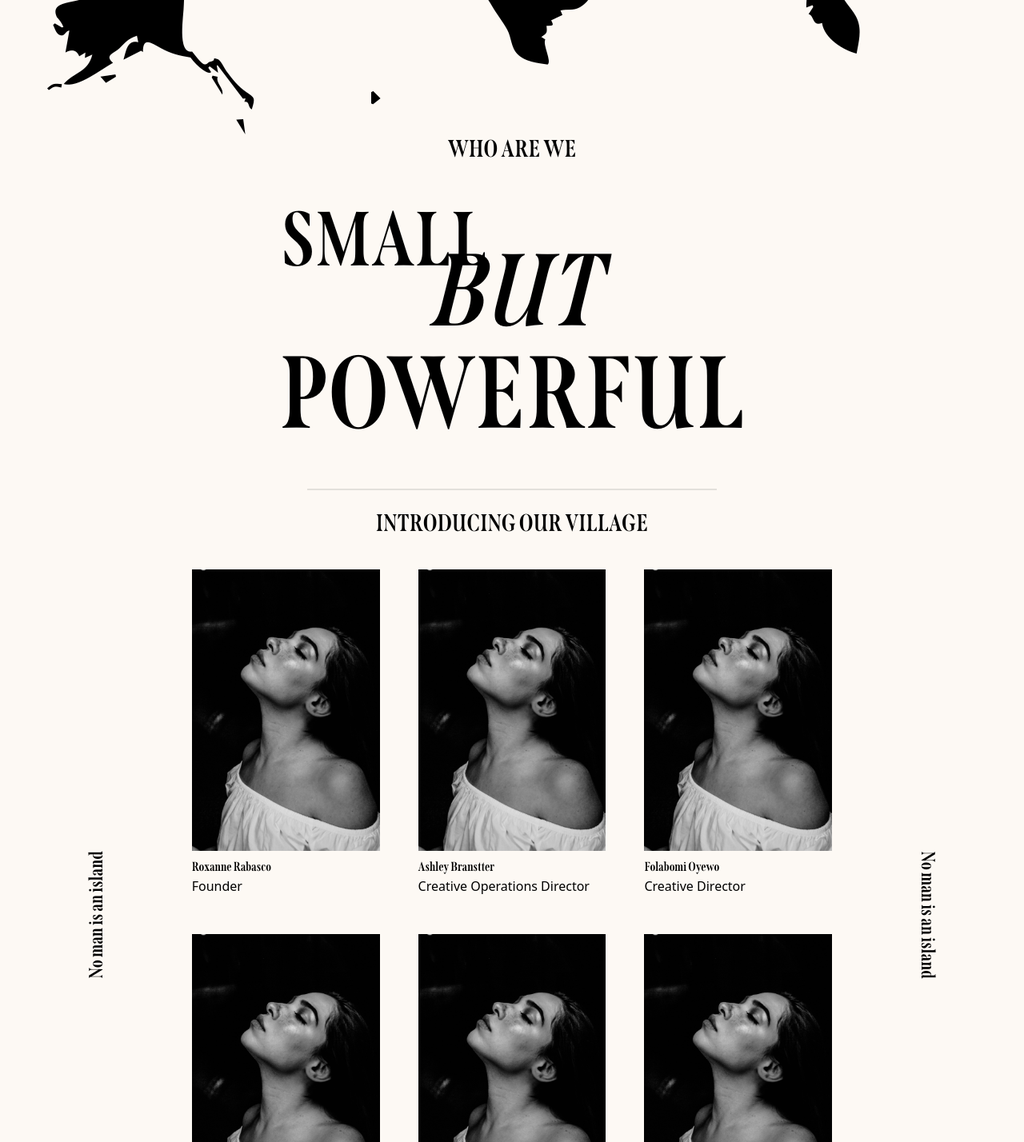
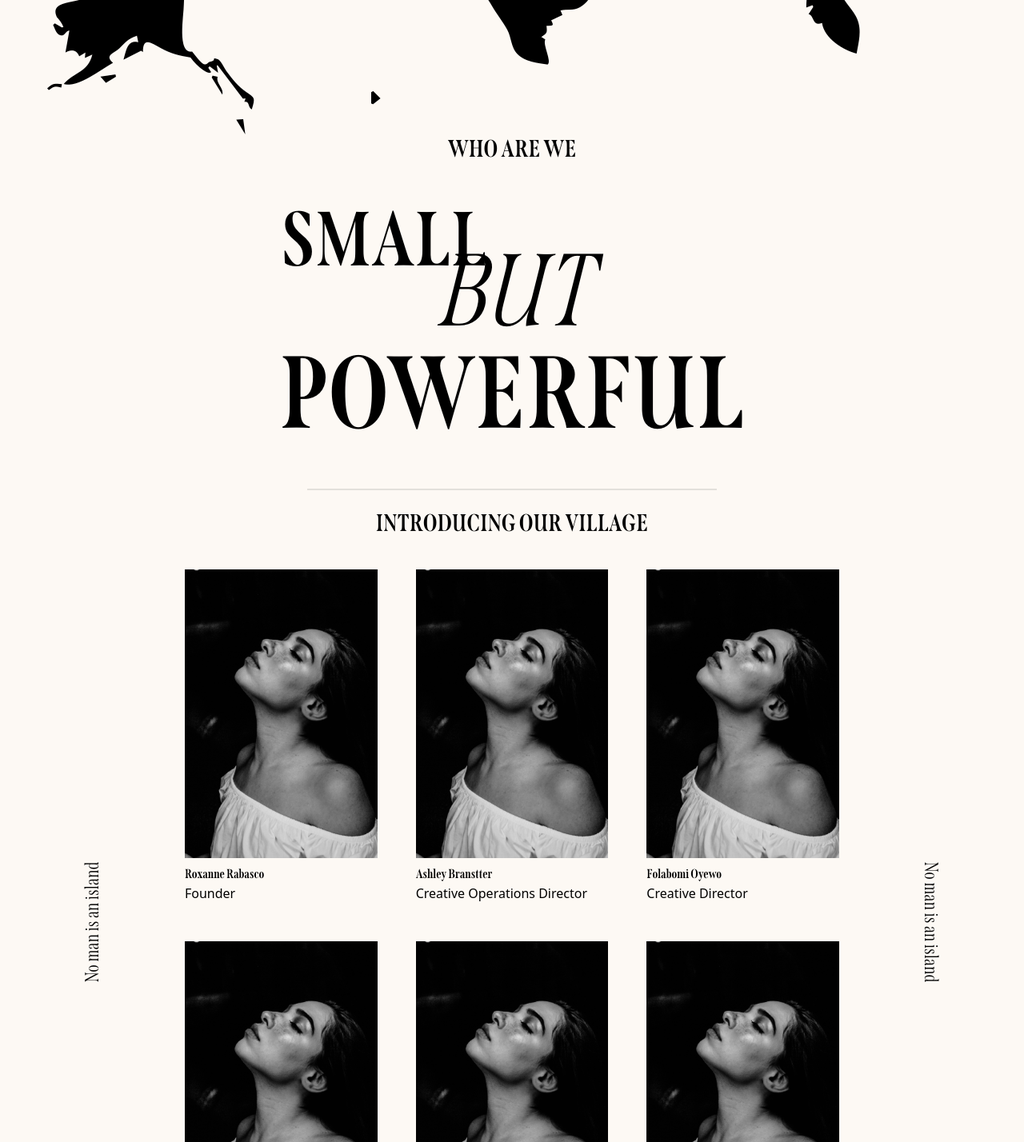
Before and after one commit to MMount98/10and5, a React (Create React App) app: page /ourteam in a window 1280 px wide. Shown: the part 863-2291 px from the top of the page at 80% size. Built offline with nearby package versions, Linux system fonts and the light colour scheme.

Commit message:
Imported and added the span light font

```diff
--- a/src/components/pages/ourTeam.js
+++ b/src/components/pages/ourTeam.js
@@ -17,7 +17,7 @@ export default function OurTeam() {
           </h3>
         </div>
         <div>
-          <h3 className="text-6xl md:text-9xl font-span italic mt-6 md:mt-12">
+          <h3 className="text-6xl md:text-9xl font-spanlight italic mt-6 md:mt-12">
             BUT
           </h3>
         </div>
--- a/src/components/portraitGallery/index.js
+++ b/src/components/portraitGallery/index.js
@@ -20,7 +20,7 @@ const imageData = [
   const PortraitGallery = () => {
     return (
       <div className="flex flex-col md:flex-row items-center justify-center p-10">
-        <div className="hidden md:block rotate-[-90deg] whitespace-nowrap font-span text-2xl mb-10 md:mb-0">
+        <div className="hidden md:block rotate-[-90deg] whitespace-nowrap font-spanlight text-2xl mb-10 md:mb-0">
           No man is an island
         </div>
 
@@ -41,7 +41,7 @@ const imageData = [
           ))}
         </div>
 
-        <div className="hidden md:block rotate-[90deg] whitespace-nowrap font-span text-2xl mt-10 md:mt-0">
+        <div className="hidden md:block rotate-[90deg] whitespace-nowrap font-spanlight text-2xl mt-10 md:mt-0">
           No man is an island
         </div>
       </div>
--- a/src/index.css
+++ b/src/index.css
@@ -34,3 +34,11 @@
   font-weight: bold;
   font-style: normal;
 }
+
+@font-face {
+  font-family: "SpanLight";
+  src: url("../public/fonts/Span\ Compressed\ Light.otf") format("opentype");
+
+  font-weight: light;
+  font-style: normal;
+}
--- a/tailwind.config.js
+++ b/tailwind.config.js
@@ -10,6 +10,7 @@ module.exports = {
         architects: ['"Architects Daughter"', ...defaultTheme.fontFamily.sans],
         oswald: ['"Oswald"', ...defaultTheme.fontFamily.sans],
         span: ['"Span"', ...defaultTheme.fontFamily.sans],
+        spanlight: ['"SpanLight"', ...defaultTheme.fontFamily.sans],
       },
       fontSize: {
         "13xl": "13rem",
```
